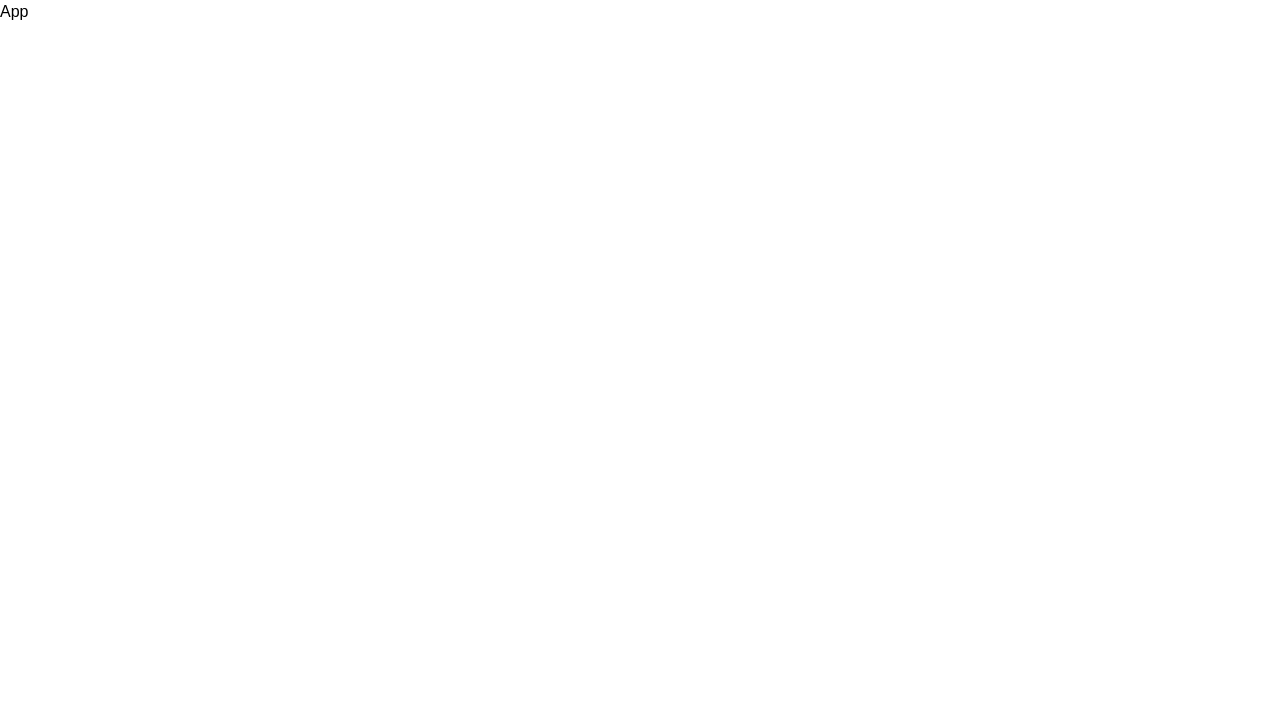
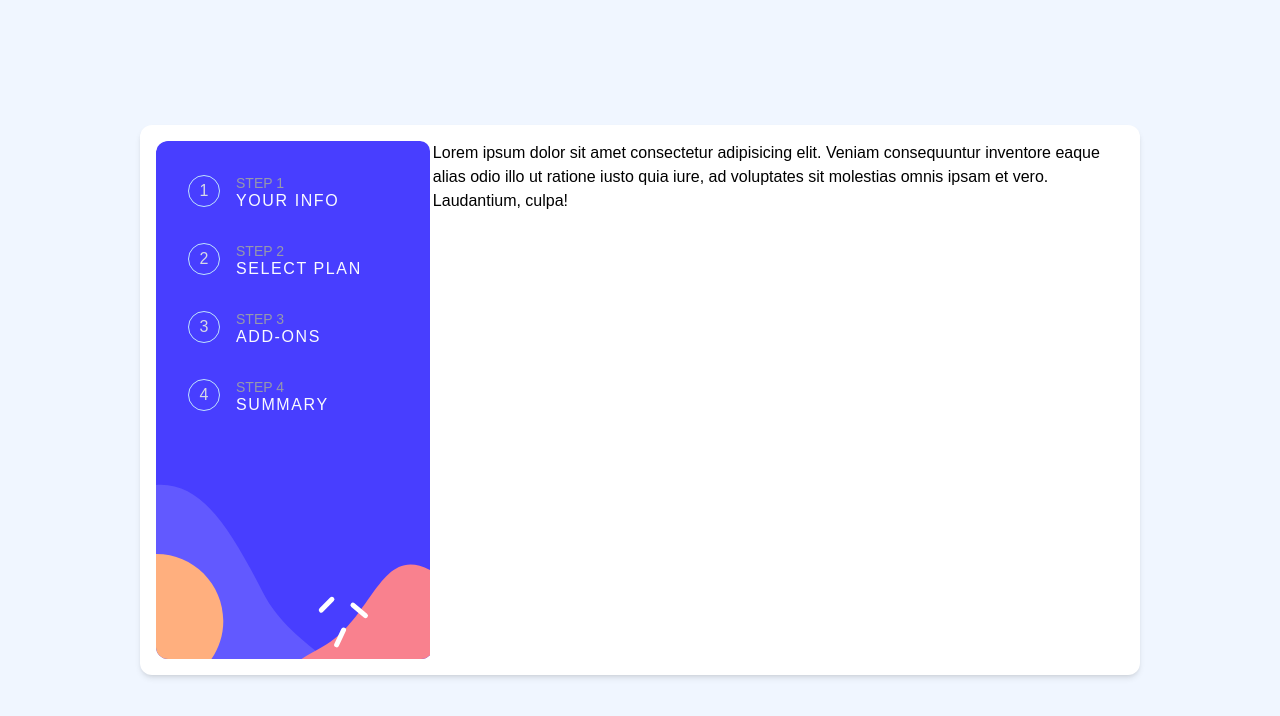
Before and after one commit to theblvckdev/multi-step-form, a React (Create React App) app: page / in a window 1280 px wide. Shown: the top 716 px of the page. Built offline with nearby package versions, Linux system fonts and the light colour scheme.

Commit message:
project init - working on sidebar

```diff
--- a/package.json
+++ b/package.json
@@ -8,8 +8,8 @@
     "@testing-library/user-event": "^13.5.0",
     "react": "^18.2.0",
     "react-dom": "^18.2.0",
+    "react-router-dom": "^6.18.0",
     "react-scripts": "5.0.1",
-    "sass": "^1.69.5",
     "web-vitals": "^2.1.4"
   },
   "scripts": {
--- a/src/App.js
+++ b/src/App.js
@@ -1,7 +1,20 @@
 import React from "react";
+import Sidebar from "./components/sidebar";
 
 const App = () => {
-  return <div className="font-ubuntu">App</div>;
+  return (
+    <>
+      <main className="bg-secondary-mongolia h-screen flex items-center justify-center font-ubuntu">
+        <div className="bg-white relative p-4 flex md:flex-row flex-col rounded-xl shadow-md md:max-h-[550px] md:max-w-[1000px] h-full w-full">
+          <Sidebar />
+          Lorem ipsum dolor sit amet consectetur adipisicing elit. Veniam
+          consequuntur inventore eaque alias odio illo ut ratione iusto quia
+          iure, ad voluptates sit molestias omnis ipsam et vero. Laudantium,
+          culpa!
+        </div>
+      </main>
+    </>
+  );
 };
 
 export default App;
--- /dev/null
+++ b/src/components/sidebar.jsx
@@ -0,0 +1,34 @@
+import React from "react";
+import { data } from "../constants/data";
+
+const Sidebar = () => {
+  return (
+    <>
+      <aside className="bg-mobile absolute top-0 left-0 right-0 md:relative md:bg-desktop bg-no-repeat h-[50vh] md:h-full p-8 overflow-hidden md:rounded-xl gap-4 md:gap-0 w-screen md:w-[52%] flex flex-row md:flex-col items-start md:justify-start justify-center">
+        {data.map((data, index) => {
+          const { id, step, title } = data;
+
+          return (
+            <div
+              key={index}
+              className="flex items-center space-x-4 leading-4 sm:mb-8">
+              <div className="md:w-8 md:h-8 w-10 h-10 rounded-full flex items-center justify-center font-medium border border-primary-lightBlue text-secondary-lightGray">
+                {id}
+              </div>
+              <div className="hidden md:block">
+                <p className="uppercase text-secondary-coolGray text-secondary-coomdray text-sm">
+                  {step}
+                </p>
+                <p className="uppercase text-secondary-alabaster font-medium tracking-widest">
+                  {title}
+                </p>
+              </div>
+            </div>
+          );
+        })}
+      </aside>
+    </>
+  );
+};
+
+export default Sidebar;
--- /dev/null
+++ b/src/constants/data.js
@@ -0,0 +1,22 @@
+export const data = [
+  {
+    id: 1,
+    step: "step 1",
+    title: "your info",
+  },
+  {
+    id: 2,
+    step: "step 2",
+    title: "select plan",
+  },
+  {
+    id: 3,
+    step: "step 3",
+    title: "add-ons",
+  },
+  {
+    id: 4,
+    step: "step 4",
+    title: "summary",
+  },
+];
--- a/tailwind.config.js
+++ b/tailwind.config.js
@@ -2,7 +2,27 @@
 module.exports = {
   content: ["./src/**/*.{js,jsx,ts,tsx}"],
   theme: {
-    extend: {},
+    extend: {
+      colors: {
+        primary: {
+          marineBlue: "hsl(213, 96%, 18%)",
+          purplishBlue: "hsl(243, 100%, 62%)",
+          lightBlue: "hsl(206, 94%, 87%)",
+          strawberryRed: "hsl(354, 84%, 57%)",
+        },
+
+        secondary: {
+          coolGray: "hsl(231, 11%, 63%)",
+          lightGray: "hsl(229, 24%, 87%)",
+          mongolia: "hsl(217, 100%, 97%)",
+          alabaster: "hsl(231, 100%, 99%)",
+        },
+      },
+      backgroundImage: {
+        desktop: "url('../images/bg-sidebar-desktop.svg')",
+        mobile: "url('../images/bg-sidebar-mobile.svg')",
+      },
+    },
     fontFamily: {
       ubuntu: ["Ubuntu", "sans-serif"],
     },
```
Also changed, not shown: src/utils/addOns.jsx (added), src/utils/formInputs.jsx (added), src/utils/plans.jsx (added), 1 other file (tests, documents, lock files or other folders).
